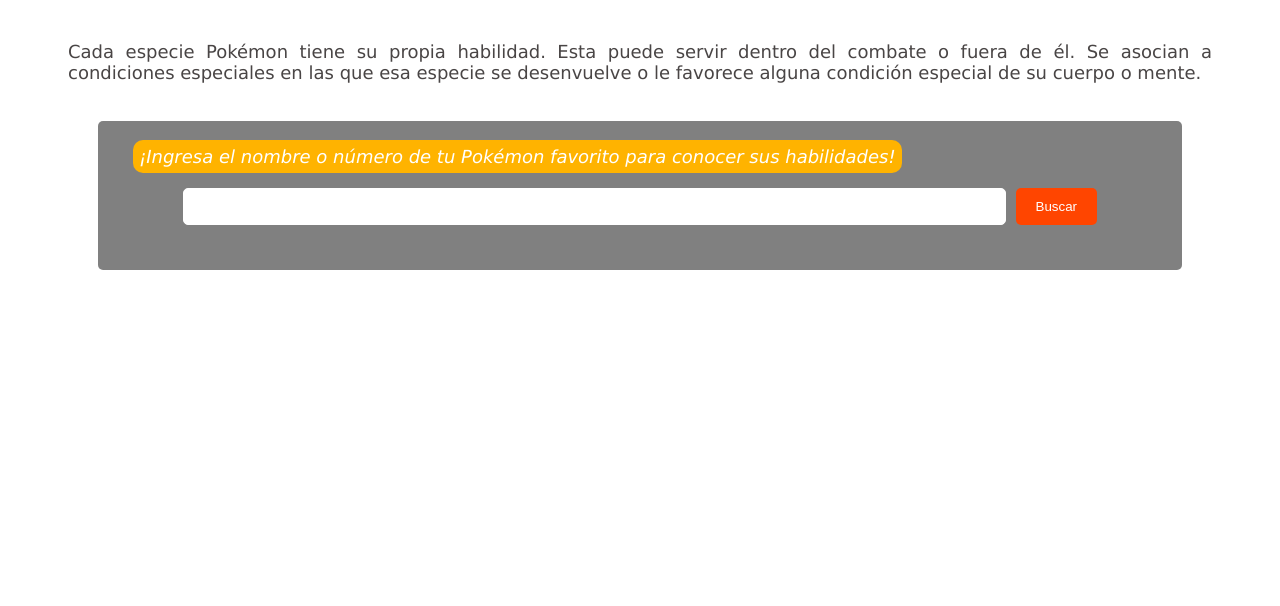
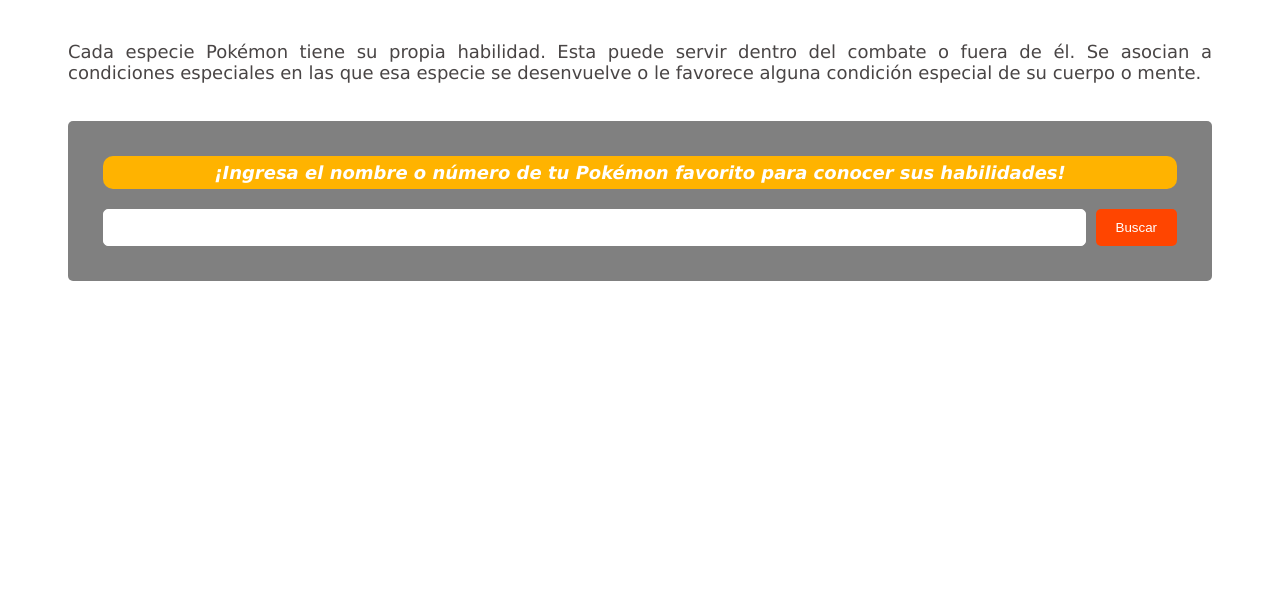
Before and after one commit to DanielaV26/Dashboard, a website with bundled scripts: page index.html in a window 1280 px wide. Shown: the part 194-800 px from the top of the page. Built offline with nearby package versions, Linux system fonts and the light colour scheme.

Commit message:
se modifica css

```diff
--- a/assets/css/index.css
+++ b/assets/css/index.css
@@ -30,24 +30,23 @@
     align-content: center;
     position: relative;
     border-radius: 5px;
-    margin-left: 50px;
-    margin-right: 50px;
+    margin-left: 20px;
+    margin-right: 20px;
 }
 
 form {
-	display:flex;
-    position: relative;
-    padding: 20px 20px;
-    margin-left: 40px;
-    margin-right: 40px;
+    display: flex;
+    flex-direction:row;
+    padding: 10px 10px;
+    margin-left: px;
+    margin-right: px;
 }
 
-label {
+h3 {
     font-family: Verdana, Geneva, Tahoma, sans-serif;
     font-style:italic;
     font-size: 18px;
     color: white;
-    width: 100%;
     background-color: rgb(255, 179, 0);
     text-align: center;
     border-radius: 10px;
@@ -85,4 +84,5 @@
     font-size: 20px;
     color:black;
     background-color: rgba(8, 68, 164, 0.626);
+    padding: 25px;
 }
--- a/index.html
+++ b/index.html
@@ -16,7 +16,7 @@
     <p>Cada especie Pokémon tiene su propia habilidad. Esta puede servir dentro del combate o fuera de él. Se asocian a condiciones especiales en las que esa especie se desenvuelve o le favorece alguna condición especial de su cuerpo o mente.</p>
 
     <div class="form-container">
-        <label for="nombre">¡Ingresa el nombre o número de tu Pokémon favorito para conocer sus habilidades!</label>
+        <h3>¡Ingresa el nombre o número de tu Pokémon favorito para conocer sus habilidades!</h3>
         <form>
             <input id="inputText" type="text">
             <button id="submit" type="submit">Buscar</button>
```
